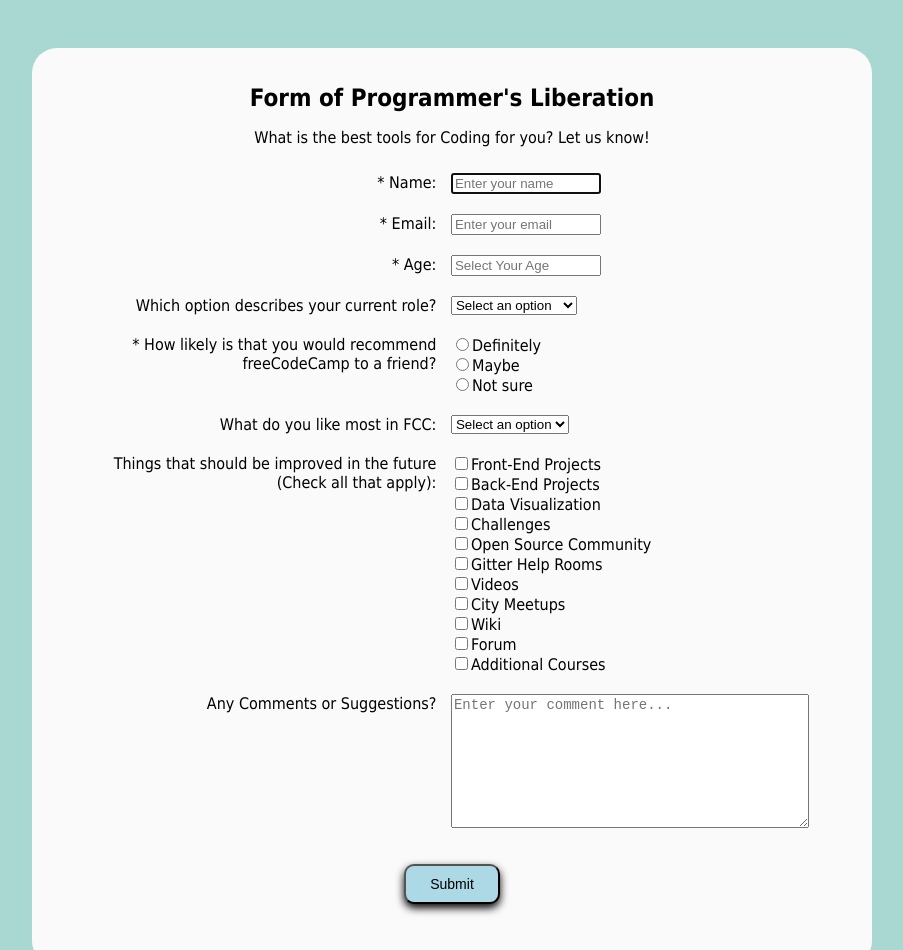
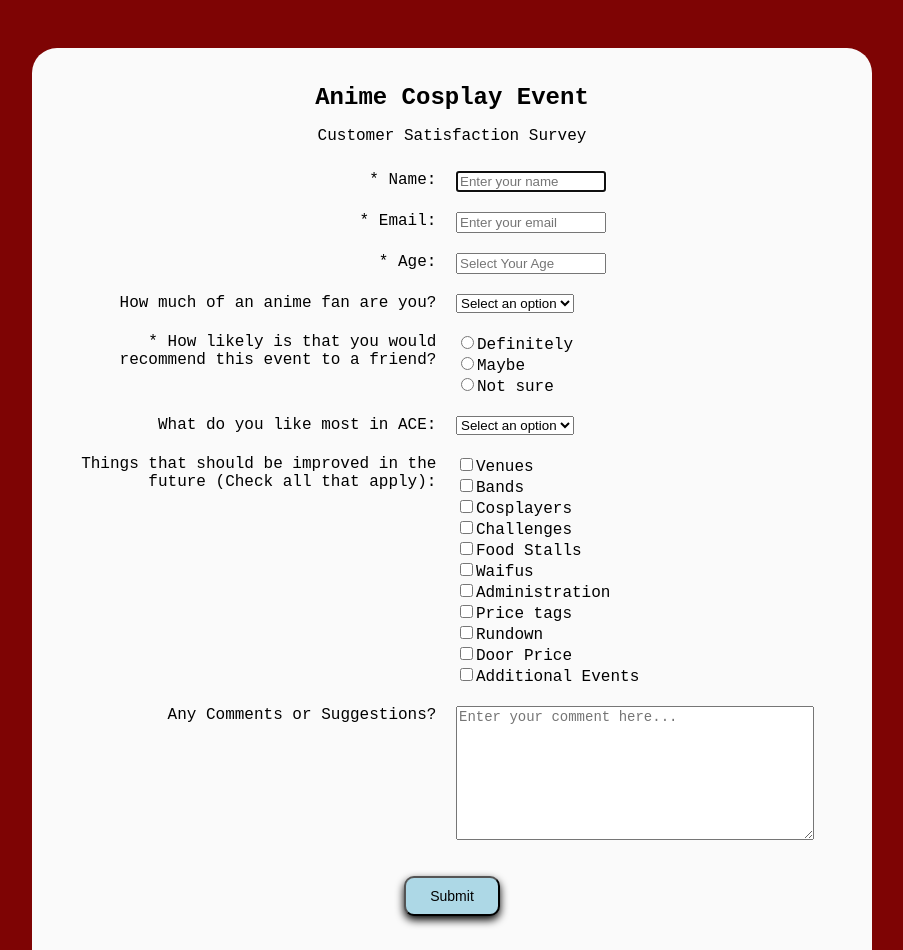
Before and after one commit to aldyfariha/SurveyForm, a plain HTML site: page index.html in a window 1280 px wide. Shown: the top 950 px of the page, without its empty margins (188-1091 px from the left). Drawn offline with Linux system fonts and the light colour scheme.

Commit message:
Revision

```diff
--- a/index.html
+++ b/index.html
@@ -5,9 +5,9 @@
  </head>
  <body>
  <div id="container">
-  <h1 id="title">Form of Programmer's Liberation</h1>
+  <h1 id="title">Anime Cosplay Event</h1>
   <form id="survey-form" action="Submit">
-    <p id="description">What is the best tools for Coding for you? Let us know!</p>
+    <p id="description">Customer Satisfaction Survey</p>
    <div class="row">
      <div class="Left">
       <label id="name-label" for="name">* Name:</label>
@@ -34,21 +34,21 @@
    </div>
     <div class="row">
      <div class="Left">
-        <label for="currentPos">Which option describes your current role?</label>
+        <label for="currentPos">How much of an anime fan are you?</label>
     </div>
      <div class="Right">
        <select id="dropdown" placeholder="Select an option">
         <option disabled selected value>Select an option</option>
-        <option value="student">Student</option>
-        <option value="fulltimejob">Full Time Job</option>
-        <option value="fulltimelearner">Full Time Learner</option>
-        <option value="prefernot">Prefer not to say</option>
+        <option value="student">Weeboo</option>
+        <option value="fulltimejob">Just Normal</option>
+        <option value="fulltimelearner">Otaku</option>
+        <option value="prefernot">Waifu Finder</option>
         <option value="other">Other</option></select>
      </div>
     </div>
     <div class="row">
       <div class="Left">
-        <label>* How likely is that you would recommend freeCodeCamp to a friend?</label>
+        <label>* How likely is that you would recommend this event to a friend?</label>
       </div>
       <div class="Right">
         <input type="radio" name="radio" value="definitely">Definitely<br>
@@ -58,15 +58,15 @@
     </div>
     <div class="row">
       <div class="Left">
-      <label>What do you like most in FCC:</label>
+      <label>What do you like most in ACE:</label>
       </div>
       <div class="Right">
         <select placeholder="Select an option">
           <option disabled selected value>Select an option</option>
-          <option value="challenges">Challenges</option>
-          <option value="projects">Projects</option>
-          <option value="community">Community</option>
-          <option value="opensource">Open Source</option></select>
+          <option value="challenges">Bands</option>
+          <option value="projects">Cosplayers</option>
+          <option value="community">Waifus</option>
+          <option value="opensource">Prices</option></select>
       </div>
     </div>
     <div class="row">
@@ -74,17 +74,17 @@
         <label for="future">Things that should be improved in the future (Check all that apply):</label>
       </div>
       <div class="Right">
-        <input type="checkbox" name="future" value="Frontend">Front-End Projects<br>
-        <input type="checkbox" name="future" value="Backend">Back-End Projects<br>
-        <input type="checkbox" name="future" value="Datavis">Data Visualization<br>
+        <input type="checkbox" name="future" value="Frontend">Venues<br>
+        <input type="checkbox" name="future" value="Backend">Bands<br>
+        <input type="checkbox" name="future" value="Datavis">Cosplayers<br>
         <input type="checkbox" name="future" value="Challenges">Challenges<br>
-        <input type="checkbox" name="future" value="Opensourecom">Open Source Community<br>
-        <input type="checkbox" name="future" value="Gitterhelprooms">Gitter Help Rooms<br>
-        <input type="checkbox" name="future" value="Videos">Videos<br>
-        <input type="checkbox" name="future" value="Citymeetups">City Meetups<br>
-        <input type="checkbox" name="future" value="Wiki">Wiki<br>
-        <input type="checkbox" name="future" value="Forum">Forum<br>
-        <input type="checkbox" name="future" value="Addtlcourses">Additional Courses<br>
+        <input type="checkbox" name="future" value="Opensourecom">Food Stalls<br>
+        <input type="checkbox" name="future" value="Gitterhelprooms">Waifus<br>
+        <input type="checkbox" name="future" value="Videos">Administration<br>
+        <input type="checkbox" name="future" value="Citymeetups">Price tags<br>
+        <input type="checkbox" name="future" value="Wiki">Rundown<br>
+        <input type="checkbox" name="future" value="Forum">Door Price<br>
+        <input type="checkbox" name="future" value="Addtlcourses">Additional Events<br>
       </div>
     </div>
     <div class="row">
--- a/styles.css
+++ b/styles.css
@@ -1,6 +1,6 @@
 html, body {
-    background-color: #A9D7D1;
-    font-family: Tahoma;
+    background-color: #7e0404;
+    font-family: 'Courier New', Courier, monospace;
     padding: 20px;
   }
   h1, p {
```
